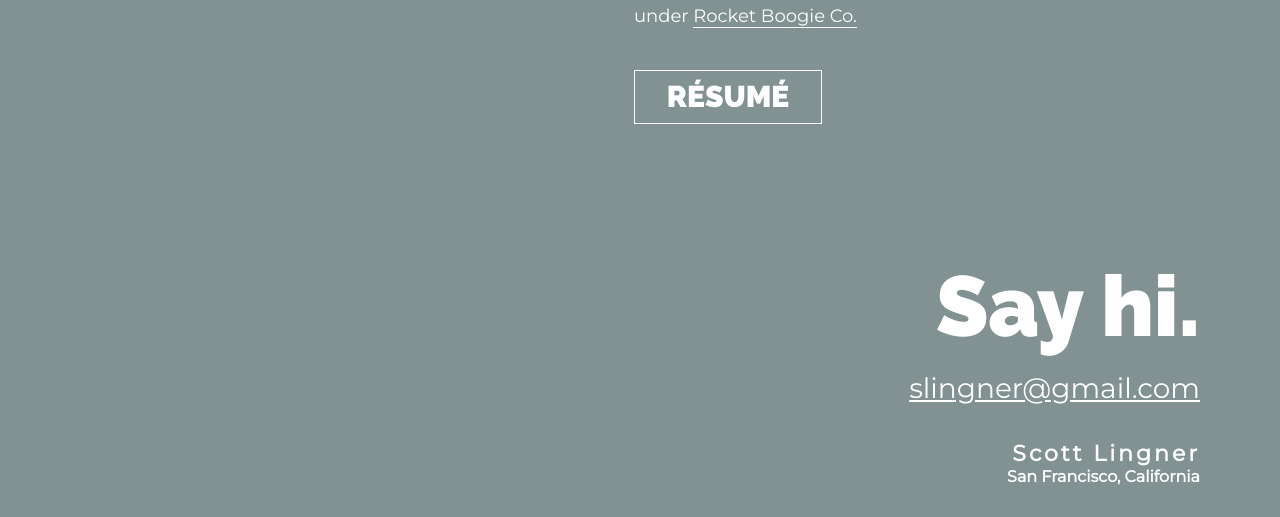
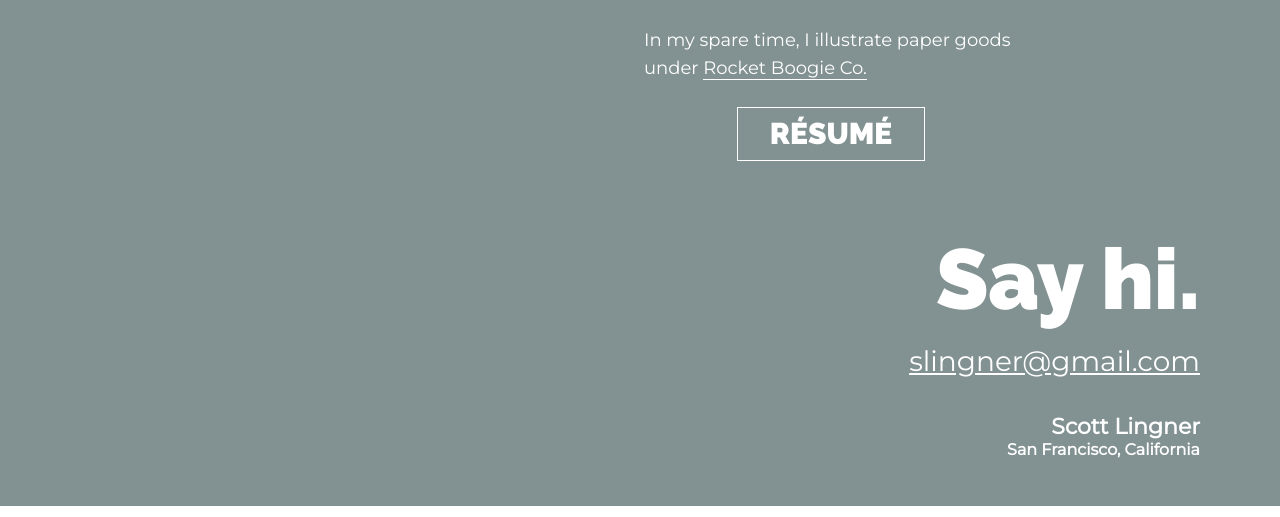
Before and after one commit to slingner/lingner-portfolio, a React (Create React App) app: page / in a window 1280 px wide. Shown: the part 2998-3515 px from the top of the page. Built offline with nearby package versions, Linux system fonts and the light colour scheme.

Commit message:
fixed css for about page

```diff
--- a/src/components/About/About.style.js
+++ b/src/components/About/About.style.js
@@ -33,7 +33,7 @@ export const ResumeLink = styled.a`
   color: ${(props) => (props.color ? props.color : colors.white)};
   text-decoration: none;
   display: block;
-  margin: 10px auto;
+  margin: auto;
   margin-top: 40px;
   width: 188px;
   font-size: 30px;
@@ -48,8 +48,7 @@ export const ResumeLink = styled.a`
   }
 
   @media (min-width: 600px) {
-    margin-top: 40px;
-    margin-left: 0;
+    margin: 25px auto;
   }
 `;
 
@@ -69,7 +68,7 @@ export const AboutContent = styled.p`
 
   @media (min-width: 600px) {
     margin-top: 90px;
-    padding-left: 0px;
+    padding-left: 10px;
     padding-right: 0px;
     text-align: left;
     width: 50%;
@@ -79,7 +78,7 @@ export const AboutContent = styled.p`
 export const ScottPhoto = styled.img`
   /* border-radius: 100%; */
   margin: auto;
-  padding: 20px;
+  padding: 10px;
   height: 350px;
   width: 250px;
   /* border-radius: 30px; */
--- a/src/components/Contact/Contact.js
+++ b/src/components/Contact/Contact.js
@@ -67,7 +67,6 @@ function Contact() {
       <ContactPageSubHeader
         style={{
           fontSize: '22px',
-          letterSpacing: '3px',
           marginTop: '20px',
         }}
       >
--- a/src/components/Contact/Contact.style.js
+++ b/src/components/Contact/Contact.style.js
@@ -12,7 +12,7 @@ export const ContactPageWrap = styled.div`
   @media (min-width: 600px) {
     margin: auto;
     flex-direction: column;
-    height: 60vh;
+    height: 40vh;
   }
 `;
 
--- a/src/components/Work/Work.style.js
+++ b/src/components/Work/Work.style.js
@@ -89,7 +89,7 @@ export const FolkulLogo1 = (props) => {
         aria-label="Folkul Logo - Scott Lingner's App"
         className="logo"
         style={{
-          width: '30%',
+          width: '40%',
           alignSelf: 'center',
           fill: colors.darkgrey,
           paddingBottom: '40px',
@@ -182,12 +182,7 @@ export const StyledComponentsLogo1 = (props) => {
 export const LinkWrap = styled.a`
   text-decoration: none;
   .linktext {
-    /* text-decoration: none; */
-    /* list-style-type: none; */
-    /* border: none; */
     color: white;
     padding: 0 20px 0 20px;
-    /* border-bottom: 1px solid white;
-    border-bottom-width: 3px; */
   }
 `;
```
Also changed, not shown: src/components/Filter/Filter.js (+2 -24 lines), src/components/Folkul/Folkul.js (+1 -22 lines), src/components/FrenchMoi/FrenchMoi.js (+2 -24 lines).
